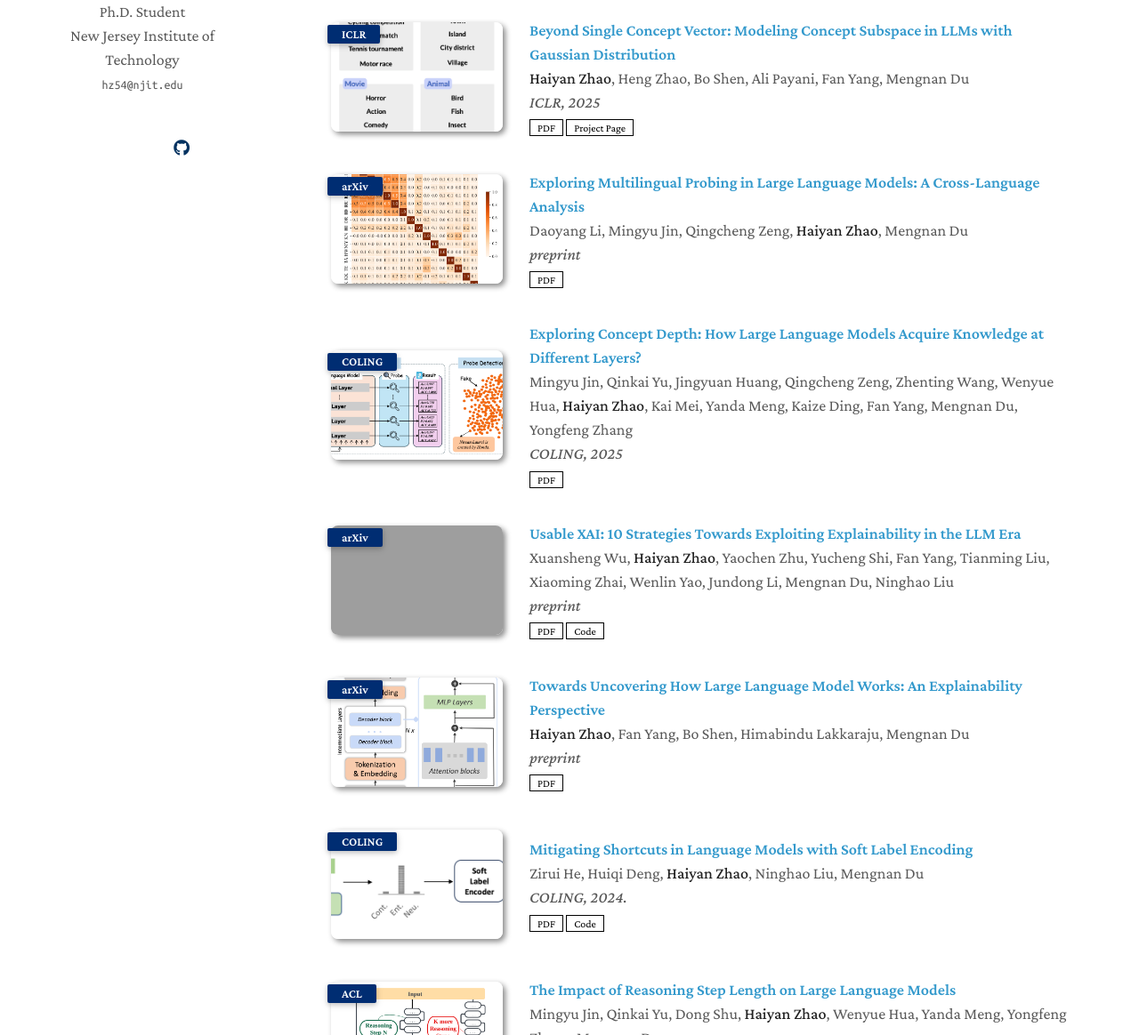
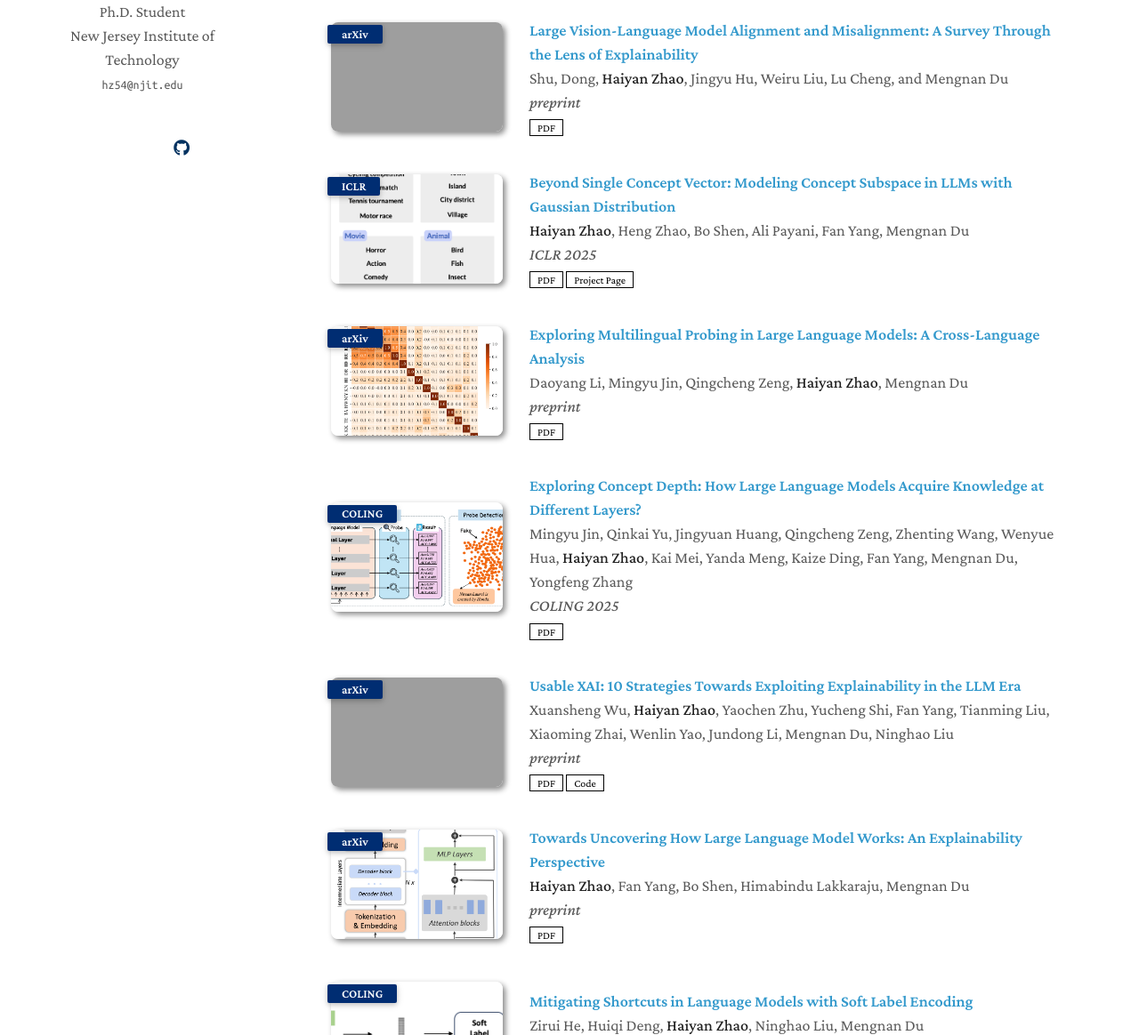
Before and after one commit to hy-zhao23/hy-zhao23.github.io, a Jekyll site: the page built from index.md, in a window 1280 px wide and 1400 px high, scrolled down 327 px. Shown: the part 236-1400 px from the top of the window at 89% size. Built offline with Jekyll 4.4.1, drawn with Linux system fonts in a browser that asks for light colours; nearby versions of some CDN libraries; a style sheet for code colours, icons or effects is not loaded; our own code applies the rules of GitHub Pages for plain Markdown files; some of the changed text lies outside the part shown; grey boxes are pictures that could not be loaded.

Commit message:
update published conference name, add lvlm paper

```diff
--- a/_data/publications.yml
+++ b/_data/publications.yml
@@ -11,10 +11,17 @@ main:
   #   image: ./assets/img/teaser_example_2.png
   #   notes: Early Accept
 
+  - title: "Large Vision-Language Model Alignment and Misalignment: A Survey Through the Lens of Explainability"
+    authors: Shu, Dong, <strong>Haiyan Zhao</strong>, Jingyu Hu, Weiru Liu, Lu Cheng, and Mengnan Du
+    conference_short: arXiv
+    conference: preprint
+    pdf: https://arxiv.org/abs/2501.01346
+    image: ./assets/img/paper/lvlm_survey.png
+
   - title: "Beyond Single Concept Vector: Modeling Concept Subspace in LLMs with Gaussian Distribution"
     authors: <strong>Haiyan Zhao</strong>, Heng Zhao, Bo Shen, Ali Payani, Fan Yang, Mengnan Du
     conference_short: ICLR
-    conference: ICLR, 2025
+    conference: ICLR 2025
     pdf: https://arxiv.org/abs/2410.00153
     image: ./assets/img/paper/subspace.png
     page: /projects/gcs/
@@ -29,7 +36,7 @@ main:
   - title: "Exploring Concept Depth: How Large Language Models Acquire Knowledge at Different Layers?"
     authors: Mingyu Jin, Qinkai Yu, Jingyuan Huang, Qingcheng Zeng, Zhenting Wang, Wenyue Hua, <strong>Haiyan Zhao</strong>, Kai Mei, Yanda Meng, Kaize Ding, Fan Yang, Mengnan Du, Yongfeng Zhang
     conference_short: COLING
-    conference: COLING, 2025
+    conference: COLING 2025
     pdf: https://arxiv.org/abs/2404.07066
     image: ./assets/img/paper/concept_depth.png
 
@@ -51,7 +58,7 @@ main:
   - title: "Mitigating Shortcuts in Language Models with Soft Label Encoding"
     authors: Zirui He, Huiqi Deng, <strong>Haiyan Zhao</strong>, Ninghao Liu, Mengnan Du
     conference_short: COLING
-    conference: COLING, 2024.
+    conference: COLING 2024.
     pdf: https://aclanthology.org/2024.findings-acl.108/
     image: ./assets/img/paper/shortcut_zr.png
     code: https://github.com/ZiruiHE99/sle
@@ -67,7 +74,7 @@ main:
   - title: "Explainability for Large Language Models: A Survey"
     authors: <strong>Haiyan Zhao</strong>, Hanjie Chen, Fan Yang, Ninghao Liu, Huiqi Deng, Hengyi Cai, Shuaiqiang Wang, Dawei Yin, Mengnan Du
     conference_short: TIST
-    conference: TIST, 2024.
+    conference: TIST 2024.
     pdf: https://dl.acm.org/doi/pdf/10.1145/3639372
     image: ./assets/img/paper/llm_xai.png
     code: https://github.com/hy-zhao23/Explainability-for-Large-Language-Models/
```
Also changed, not shown: assets/img/paper/lvlm-survey.png (added).
